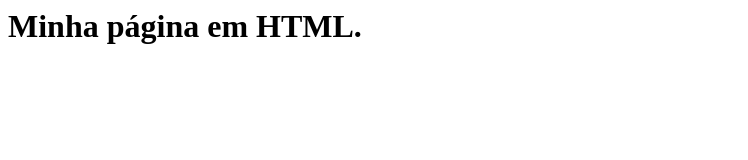
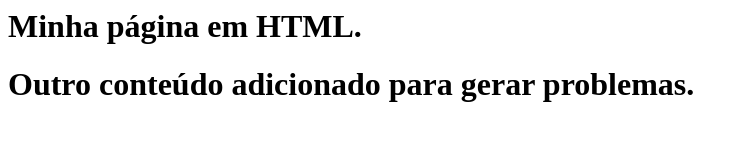
Before and after one commit to jhonatangopereira/HiringCoders, a plain HTML site: page index.html in a window 1280 px wide. Shown: the whole page, without its empty margins (0-748 px from the left). Drawn offline with Linux system fonts and the light colour scheme.

Commit message:
Outro alteração, desta vem em master

```diff
--- a/index.html
+++ b/index.html
@@ -1,5 +1,6 @@
 <html>
     <body>
         <h1>Minha página em HTML.</h1>
+        <h1>Outro conteúdo adicionado para gerar problemas.</h1>
     </body>
 </html>
```
